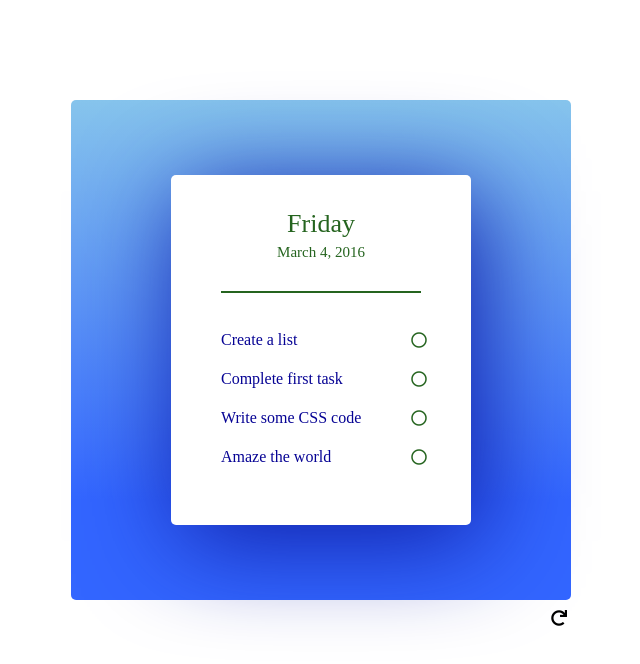
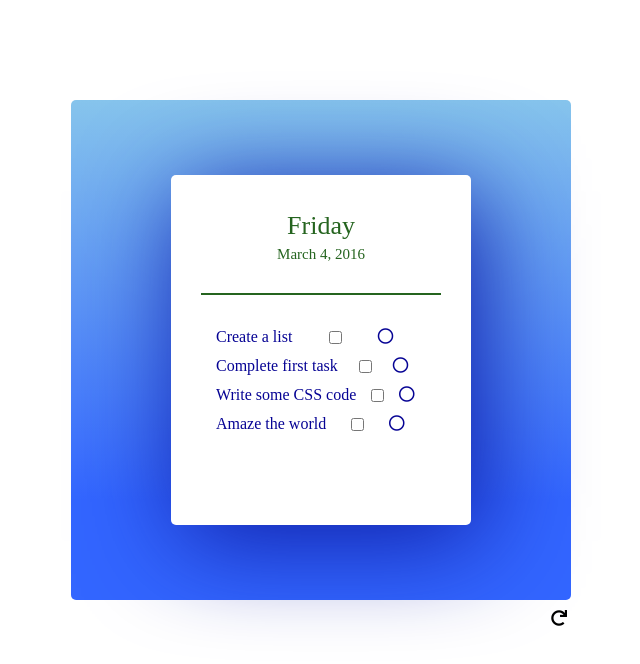
Before and after one commit to fynaghk/CSS-challenge, a plain HTML site: page Task-1/index.html in a window 1280 px wide. Shown: the whole page, without its empty margins (321-961 px from the left). Drawn offline with Linux system fonts and the light colour scheme.

Commit message:
ongoing..

```diff
--- a/Task-1/index.html
+++ b/Task-1/index.html
@@ -7,7 +7,6 @@
   <link rel="stylesheet" href="./fonts/css/all.min.css">
   <title>Task-1</title>
 </head>
-
 
 <body>
   <main>
@@ -22,35 +21,43 @@
               </div>
             </div>
 
-            <!-- <i class="fas fa-check-circle"></i> -->
+            <div class="missions">
+              <ul>
+                <li>
+                  <label for="checkboxOneInput">Create a list</label>
+                  <input type="checkbox" id="checkboxOneInput">
+                  <span><i class="far fa-circle"></i></span>
+                  <span><i class="fas fa-check-circle"></i></span>
+                </li>
 
-            <div class="missions">
-              <div>
-                <p>Create a list</p>
-                <i class="far fa-circle"></i>
-              </div>
+                <li>
+                  <label for="checkboxTwoInput">Complete first task</label>
+                  <input type="checkbox" id="checkboxTwoInput">
+                  <span><i class="far fa-circle"></i></span>
+                  <span><i class="fas fa-check-circle"></i></span>
+                </li>
 
-              <div>
-                <p>Complete first task</p>
-                <i class="far fa-circle"></i>
-              </div>
+                <li>
+                  <label for="checkboxThreeInput">Write some CSS code</label>
+                  <input type="checkbox" id="checkboxThreeInput">
+                  <span><i class="far fa-circle"></i></span>
+                  <span><i class="fas fa-check-circle"></i></span>
+                </li>
 
-              <div>
-                <p>Write some CSS code</p>
-                <i class="far fa-circle"></i>
-              </div>
-
-              <div>
-                <p>Amaze the world</p>
-                <i class="far fa-circle"></i>
-              </div>
+                <li>
+                  <label for="checkboxFourInput">Amaze the world</label>
+                  <input type="checkbox" id="checkboxFourInput">
+                  <span><i class="far fa-circle"></i></span>
+                  <span><i class="fas fa-check-circle"></i></span>
+                </li>
+              </ul>
             </div>
           </div>
         </div>
       </div>
 
       <div class="button">
-        <i class="fas fa-redo"></i>
+        <a href="./index.html"><i class="fas fa-redo" style="color: black"></i></a>
       </div>
     </section>
   </main>
--- a/Task-1/scss/style.scss
+++ b/Task-1/scss/style.scss
@@ -1,7 +1,13 @@
+// Variable Section  begins
+
 $main-color: #86c4ec;
 $addition_color: #3366ff;
 $text-color: rgb(37, 100, 31);
 $missions-color: rgb(6, 3, 148);
+
+// Variable Section ends
+
+//Div Structure begins
 
 body{
   margin: 0;
@@ -36,11 +42,15 @@ section{
   box-shadow: 10px 16px 100px rgb(15, 30, 167);
 
   div{
-    width: 200px;
-    margin-top: 6px;
-    margin-left: 25px;
+    width: 240px;
+    margin-top: 7px;
+    margin-left: 15px;
   }
 }
+
+// Div Structure ends
+
+//Title Section begins
 
 .title{
   display: flex;
@@ -66,30 +76,68 @@ section{
 
 }
 
+// Title Section ends
+
+// List Section begins
 
 .missions{
-  margin-top: 10px;
+  margin-top: 20px;
 
-      div{
+      ul li{
+        margin-left: -10px;
         display: flex;
         flex-direction: row;
         justify-content: space-between;
+        margin-top: 10px;
+        color: $missions-color;
+      }
 
-        p{
-          color: $missions-color;
-          margin-bottom: -6px;
+      label{
+        cursor: pointer;
+        display: block;
+        position: relative;
+        user-select: none;
+      }
+
+
+      span{
+        cursor: pointer;
+      }
+}
+
+#checkboxOneInput{
+  border-radius: 50%;
+}
+
+span{
+
+  .fa-check-circle{
+    display: none;
   }
 
   .fa-circle{
-          color: $text-color;
-          margin-top: 17px;
-          width: 10px;
+
   }
+
 }
+
+span:checked{
+  color: red;
 }
+
+// List Section ends
+
+
+// Button Section begins
 
 .button{
   margin-top: 610px;
   margin-left: -20px;
-  cursor: pointer;
 }
+
+.button:hover{
+  transform: rotate(360deg);
+  transition-duration: 0.7s;
+}
+
+// Button Section ends
```
Also changed, not shown: Task-1/mixins/mixin.css (deleted), Task-1/mixins/mixin.scss (deleted), Task-1/scss/style.css, 2 other files. Lines whose indentation alone changed are shown as unchanged.
